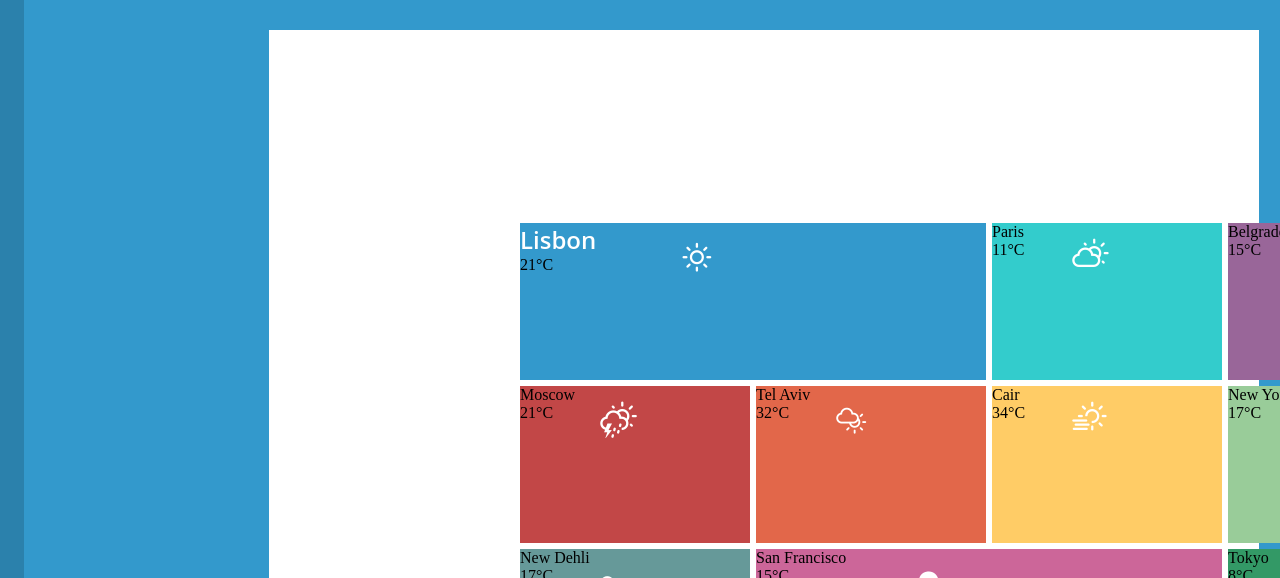
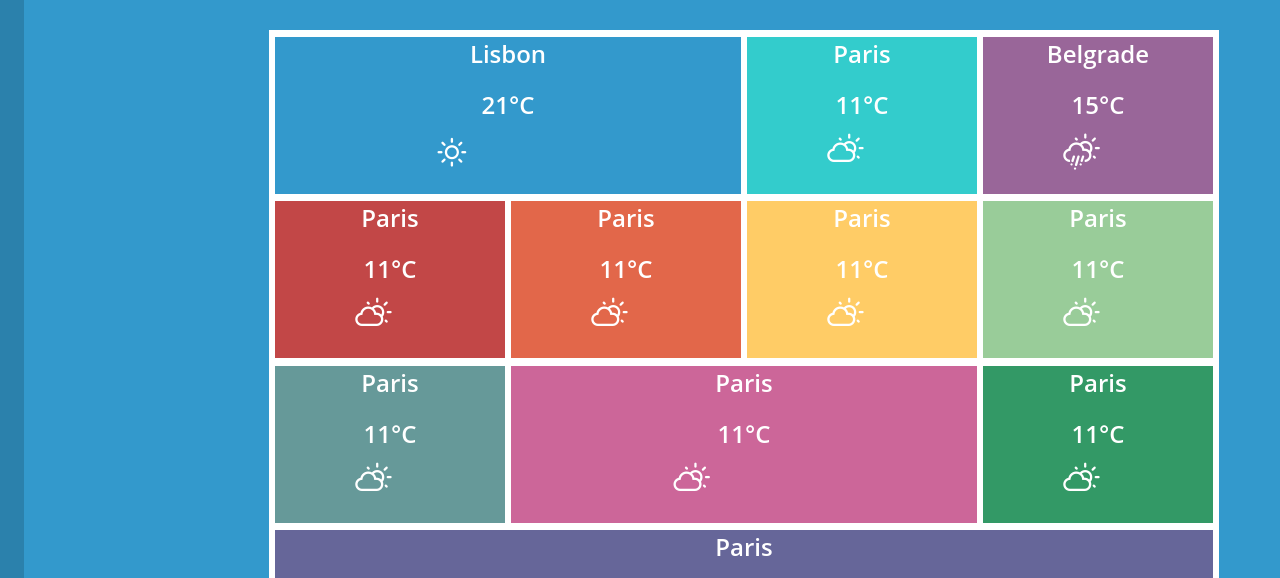
Before and after one commit to AltairAtL/Homework7_2, a website: page index.html in a window 1280 px wide. Shown: the part 196-774 px from the top of the page. Drawn offline with Linux system fonts and the light colour scheme.

Commit message:
Did a lot

```diff
--- a/css/style.css
+++ b/css/style.css
@@ -46,12 +46,14 @@
   color: #ffffff;
 }
 .table {
+  display: flex;
+  flex-wrap: wrap;
   position: absolute;
   width: 950px;
   height: 658px;
   left: 245px;
   top: 186px;
-
+  padding: 0;
   background: #ffffff;
 }
 
@@ -59,7 +61,12 @@ li {
   list-style-type: none; /* Убираем маркеры */
 }
 .first {
-  position: absolute;
+  margin-left: 6px;
+  margin-top: 7px;
+  margin-right: 6px;
+  margin-bottom: 6px;
+
+  /* position: absolute; */
   width: 466px;
   height: 157px;
   left: 251px;
@@ -69,7 +76,12 @@ li {
 }
 
 .second {
-  position: absolute;
+  margin-left: 0px;
+  margin-top: 7px;
+  margin-right: 6px;
+  margin-bottom: 6px;
+
+  /* position: absolute; */
   width: 230px;
   height: 157px;
   left: 723px;
@@ -78,7 +90,11 @@ li {
   background: #33cccc;
 }
 .third {
-  position: absolute;
+  margin-left: 0px;
+  margin-top: 7px;
+  margin-right: 6px;
+  margin-bottom: 6px;
+  /* position: absolute; */
   width: 230px;
   height: 157px;
   left: 959px;
@@ -87,7 +103,9 @@ li {
   background: #996699;
 }
 .fourth {
-  position: absolute;
+  margin-left: 6px;
+  margin-top: 0px;
+  /* position: absolute; */
   width: 230px;
   height: 157px;
   left: 251px;
@@ -96,7 +114,9 @@ li {
   background: #c24747;
 }
 .fifth {
-  position: absolute;
+  margin-left: 6px;
+  margin-top: 0px;
+  /* position: absolute; */
   width: 230px;
   height: 157px;
   left: 487px;
@@ -105,7 +125,9 @@ li {
   background: #e2674a;
 }
 .sixth {
-  position: absolute;
+  margin-left: 6px;
+  margin-top: 0px;
+  /* position: absolute; */
   width: 230px;
   height: 157px;
   left: 723px;
@@ -114,7 +136,9 @@ li {
   background: #ffcc66;
 }
 .seventh {
-  position: absolute;
+  margin-left: 6px;
+  margin-top: 0px;
+  /* position: absolute; */
   width: 230px;
   height: 157px;
   left: 959px;
@@ -123,7 +147,9 @@ li {
   background: #99cc99;
 }
 .eighth {
-  position: absolute;
+  margin-left: 6px;
+  margin-top: 6px;
+  /* position: absolute; */
   width: 230px;
   height: 157px;
   left: 251px;
@@ -132,7 +158,9 @@ li {
   background: #669999;
 }
 .ninth {
-  position: absolute;
+  margin-left: 6px;
+  margin-top: 6px;
+  /* position: absolute; */
   width: 466px;
   height: 157px;
   left: 487px;
@@ -141,7 +169,9 @@ li {
   background: #cc6699;
 }
 .tenth {
-  position: absolute;
+  margin-left: 6px;
+  margin-top: 6px;
+  /* position: absolute; */
   width: 230px;
   height: 157px;
   left: 959px;
@@ -150,7 +180,9 @@ li {
   background: #339966;
 }
 .eleventh {
-  position: absolute;
+  margin-left: 6px;
+  margin-top: 6px;
+  /* position: absolute; */
   width: 938px;
   height: 157px;
   left: 251px;
@@ -167,13 +199,14 @@ li {
   color: white;
   font-size: 26px;
 }
-.first::first-line {
-  position: absolute;
-  width: 77px;
+.city {
+  /* position: absolute; */
+  /* width: 77px;
   height: 33px;
   left: 445px;
-  top: 238px;
-
+  top: 238px; */
+  display: flex;
+  justify-content: space-around;
   font-family: Open Sans;
   font-style: normal;
   font-weight: 600;
@@ -183,3 +216,32 @@ li {
 
   color: #ffffff;
 }
+.degrees {
+  /* position: absolute; */
+  /* width: 53px;
+  height: 33px;
+  left: 433px;
+  top: 273px; */
+  display: flex;
+  justify-content: space-around;
+  font-family: Open Sans;
+  font-style: normal;
+  font-weight: 600;
+  font-size: 24px;
+  line-height: 33px;
+  /* identical to box height */
+
+  color: #ffffff;
+}
+.icon {
+  display: flex;
+  justify-content: space-around;
+  position: relative;
+  background: #ffffff;
+}
+li:hover {
+  opacity: 0.9;
+  -webkit-transform: scale(1.2);
+  -ms-transform: scale(1.2);
+  transform: scale(1.2);
+}
--- a/index.html
+++ b/index.html
@@ -17,35 +17,50 @@
       ><i class="wi wi-horizon-alt"></i>
       <ul class="table">
         <li class="first">
-          Lisbon<br />21°C<br /><i class="wi wi-day-sunny"></i>
+          <span class="city">Lisbon</span><br /><span class="degrees">21°C</span
+          ><br /><span class="icon"><i class="wi wi-day-sunny"></i></span>
         </li>
         <li class="second">
-          Paris<br />11°C<br /><i class="wi wi-day-cloudy"></i>
+          <span class="city">Paris</span><br /><span class="degrees">11°C</span
+          ><br /><span class="icon"><i class="wi wi-day-cloudy"></i></span>
         </li>
         <li class="third">
-          Belgrade<br />15°C <br /><i class="wi wi-day-hail"></i>
+          <span class="city">Belgrade</span><br /><span class="degrees"
+            >15°C</span
+          >
+          <br /><span class="icon"><i class="wi wi-day-hail"></i></span>
         </li>
         <li class="fourth">
-          Moscow<br />21°C <br /><i class="wi wi-day-storm-showers"></i>
+          <span class="city">Paris</span><br /><span class="degrees">11°C</span
+          ><br /><span class="icon"><i class="wi wi-day-cloudy"></i></span>
         </li>
         <li class="fifth">
-          Tel Aviv<br />32°C <br /><i class="wi wi-day-cloudy-high"></i>
+          <span class="city">Paris</span><br /><span class="degrees">11°C</span
+          ><br /><span class="icon"><i class="wi wi-day-cloudy"></i></span>
         </li>
         <li class="sixth">
-          Cair<br />34°C<br /><i class="wi wi-day-light-wind"></i>
+          <span class="city">Paris</span><br /><span class="degrees">11°C</span
+          ><br /><span class="icon"><i class="wi wi-day-cloudy"></i></span>
         </li>
         <li class="seventh">
-          New York<br />17°C<br /><i class="wi wi-night-cloudy-windy"></i>
+          <span class="city">Paris</span><br /><span class="degrees">11°C</span
+          ><br /><span class="icon"><i class="wi wi-day-cloudy"></i></span>
         </li>
         <li class="eighth">
-          New Dehli<br />17°C<br /><i class="wi wi-lunar-eclipse"></i>
+          <span class="city">Paris</span><br /><span class="degrees">11°C</span
+          ><br /><span class="icon"><i class="wi wi-day-cloudy"></i></span>
         </li>
         <li class="ninth">
-          San Francisco<br />15°C<br /><i class="wi wi-alien"></i>
+          <span class="city">Paris</span><br /><span class="degrees">11°C</span
+          ><br /><span class="icon"><i class="wi wi-day-cloudy"></i></span>
         </li>
-        <li class="tenth">Tokyo<br />8°C<br /><i class="wi wi-meteor"></i></li>
+        <li class="tenth">
+          <span class="city">Paris</span><br /><span class="degrees">11°C</span
+          ><br /><span class="icon"><i class="wi wi-day-cloudy"></i></span>
+        </li>
         <li class="eleventh">
-          Sydney<br />28°C<br /><i class="wi wi-tsunami"></i>
+          <span class="city">Paris</span><br /><span class="degrees">11°C</span
+          ><br /><span class="icon"><i class="wi wi-day-cloudy"></i></span>
         </li>
       </ul>
       <span class="bottom_text"
```
